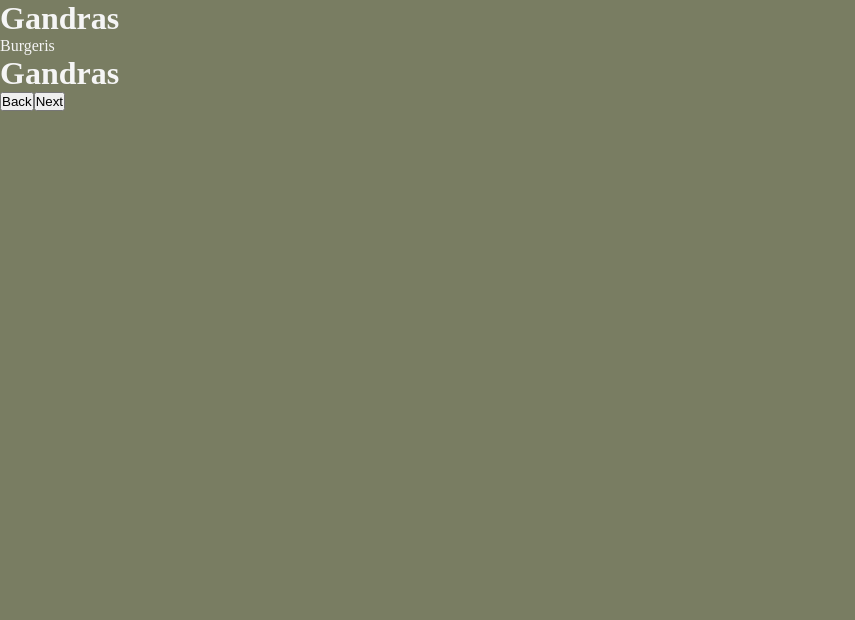
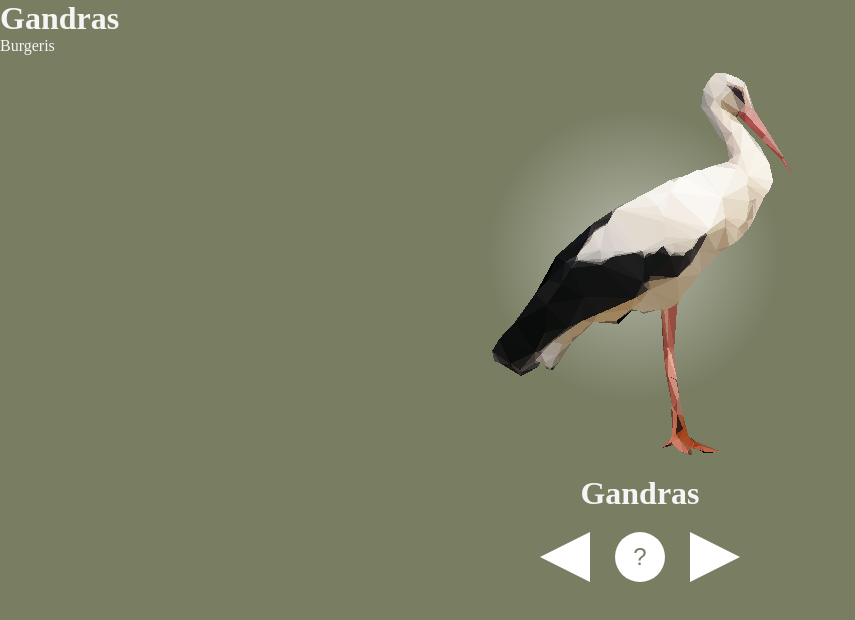
Before and after one commit to Benas-Burneika/stork, a React (Create React App) app: page / in a window 1280 px wide. Shown: the top 620 px of the page, without its empty margins (0-855 px from the left). Built offline with nearby package versions, Linux system fonts and the light colour scheme.

Commit message:
STORK-1 draft version of canvas creation

```diff
--- a/src/config.js
+++ b/src/config.js
@@ -1,2 +1,3 @@
-export const birdArray = ['Gandras', 'Erelis', 'Pelėda', 'Zylė', 'Gulbė', 'Kalakutas', 'Tulžys', 'Kėkštas', 'Varna'];
+export const birdArray = ['gandras', 'erelis', 'peleda', 'zyle', 'gulbe', 'kalakutas', 'tulzys', 'kekstas', 'varna'];
 export const backgroundArray = ['#797D62', '#9B9B7A', '#BAA587', '#D9AE94', '#F1DCA7', '#FFCB69', '#E8AC65', '#D08C60', '#B58463'];
+export const birdNames = ['Gandras', 'Erelis', 'Pelėda', 'Zylė', 'Gulbė', 'Kalakutas', 'Tulžys', 'Kėkštas', 'Varna'];
--- /dev/null
+++ b/src/views/components/BirdCanvas.js
@@ -0,0 +1,79 @@
+import PropTypes from "prop-types";
+import { css } from "@emotion/css";
+import { ReactComponent as Erelis } from "../../assets/erelis.svg";
+import { ReactComponent as Gandras } from "../../assets/gandras.svg";
+
+
+function BirdCanvas({ currentBird }) {
+  const components = {
+    gandras: Gandras,
+    erelis: Erelis,
+  }
+
+  let SelectedBird;
+
+  switch (currentBird) {
+    case "gandras":
+      SelectedBird = components[currentBird];
+      break;
+    case "erelis":
+      SelectedBird = components[currentBird];
+      break;
+    default:
+      break;
+  }
+
+const backgroundLight = css`
+  background: radial-gradient(circle, rgba(255,255,255,1) -60%, rgba(121,125,98,1) 50%);
+  width: 100%;
+  height: auto;
+  grid-column: 2;
+  grid-row: 2;
+  @media only screen and (max-width: 900px) {
+    grid-column: 1;
+    grid-row: 1;
+  }
+`;
+
+const selectedBird = css`
+  grid-column: 2;
+  grid-row: 2;
+  z-index: 1;
+  @media only screen and (max-width: 900px) {
+    grid-column: 1;
+    grid-row: 1;
+  }
+`;
+
+// const shadow = css`
+//   width: 100%;
+//   height: 50px;
+//   background: radial-gradient(circle, rgba(32,32,32,1) 23%, rgba(85,85,85,1) 100%);
+//   opacity: 50%;
+//   border-radius: 50%;
+//   grid-column: 2;
+//   grid-row: 2;
+//   z-index: 0;
+//   justify-self: center;
+//   align-self: end;
+//   @media only screen and (max-width: 900px) {
+//     grid-column: 1;
+//     grid-row: 1;
+//     width: 50%
+//   }
+// `;
+
+  return (
+    <div className="canvas">
+      <div className={backgroundLight}/>
+      <SelectedBird className={ selectedBird } />
+      {/* <div className={shadow} /> */}
+    </div>
+  );
+}
+
+BirdCanvas.propTypes = {
+  currentBird: PropTypes.string.isRequired,
+}
+
+export default BirdCanvas;
--- a/src/views/components/Navigator.js
+++ b/src/views/components/Navigator.js
@@ -1,10 +1,58 @@
+import { css } from "@emotion/css";
 import PropTypes from "prop-types";
 
 const Navigator = ({ handleOnNextClick, handleOnBackClick }) => {
+    const navigator = css`
+        width: 200px;
+        margin: 0 auto;
+        display: flex;
+        justify-content: space-between;
+    `;
+
+    const back = css`
+        width: 0;
+        height: 0;
+        border-top: 25px solid transparent;
+        border-right: 50px solid #FFF;
+        border-bottom: 25px solid transparent;
+        border-left: none;
+        background: none;
+        padding: 0;
+        cursor: pointer;
+        outline: inherit;
+    `;
+
+    const next = css`
+        width: 0;
+        height: 0;
+        border-top: 25px solid transparent;
+        border-left: 50px solid #FFF;
+        border-bottom: 25px solid transparent;
+        border-right: none;
+        background: none;
+        padding: 0;
+        cursor: pointer;
+        outline: inherit;
+    `;
+
+    const info = css`
+        height: 50px;
+        width: 50px;
+        background-color: #FFF;
+        border-radius: 50%;
+        padding: 0;
+        cursor: pointer;
+        outline: inherit;
+        border: none;
+        font-size: 24px;
+        color: #797D62;
+    `;
+
     return (
-        <div>
-            <button onClick={handleOnBackClick}>Back</button>
-            <button onClick={handleOnNextClick}>Next</button>
+        <div className={navigator}>
+            <button className={back} onClick={handleOnBackClick} />
+            <button className={info}>?</button>
+            <button className={next} onClick={handleOnNextClick} />
         </div>
     )
 }
--- a/src/views/containers/Bird.js
+++ b/src/views/containers/Bird.js
@@ -4,9 +4,10 @@ import { css } from "@emotion/css";
 
 // Components
 import Navigator from "../components/Navigator";
+import BirdCanvas from "../components/BirdCanvas";
 
 // Helpers
-import { backgroundArray, birdArray } from "../../config";
+import { backgroundArray, birdArray, birdNames } from "../../config";
 
 const Bird = () => {
     const [birdIndex, setBird] = useState(0);
@@ -44,6 +45,12 @@ const Bird = () => {
         min-height: 100vh;
     `;
 
+    const birdName = css`
+        display: flex;
+        justify-content: center;
+        margin: 20px 0;
+    `;
+
     return (
         <div className={bird}>
             <header className="header">
@@ -51,10 +58,10 @@ const Bird = () => {
                 <div>Burgeris</div>
                 {/* <BurgerMenu /> */}
             </header>
-            <div>
-                {/* <Breadcrumb />
-                <PaukscioCanvas /> */}
-                <h1>{currentBird}</h1>
+            <BirdCanvas currentBird={ currentBird } />
+            <div className={ birdName }>
+                {/* <Breadcrumb /> */}
+                <h1>{birdNames[birdIndex]}</h1>
 
             </div>
             <Navigator
--- a/src/views/styles/App.css
+++ b/src/views/styles/App.css
@@ -6,3 +6,16 @@
 .App {
     color: whitesmoke;
 }
+
+.canvas {
+    display: grid;
+    grid-template-columns: repeat(3, 33%);
+    width: 100%;
+    height: auto;
+}
+
+@media only screen and (max-width: 900px) {
+    .canvas {
+        grid-template-columns: repeat(1, 100%)
+    }
+}
```
Also changed, not shown: src/assets/erelis.svg (added), src/assets/gandras.svg (added), src/views/components/PaukscioCanvas.js (deleted).
